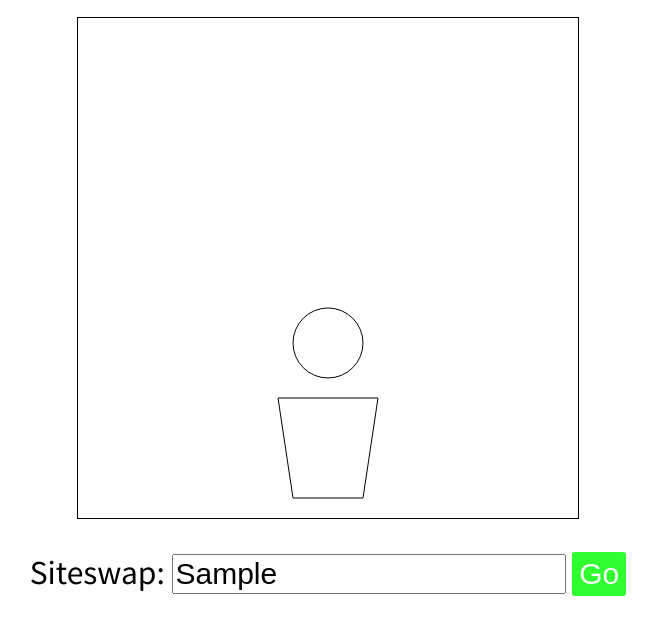
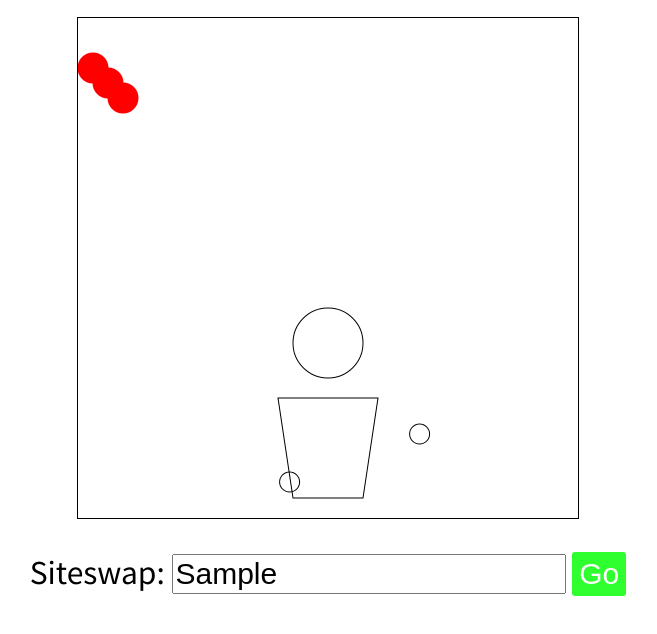
Before and after one commit to Tomcion/juggling_simulator, a plain HTML site: page index.html in a window 1280 px wide. Both pictures are taken after typing "Sample" into the empty fields and a click on the button "Go". Shown: the part 66-700 px from the top of the page, without its empty margins (320-977 px from the left). Drawn offline with Linux system fonts and the light colour scheme; a web font is replaced by a local one.

Commit message:
hand movement finished

```diff
--- a/css/style.css
+++ b/css/style.css
@@ -45,3 +45,8 @@ button:hover {
   color: rgb(39, 163, 1);
   opacity: 50%;
 }
+
+canvas {
+  width: 500px;
+  height: 500px;
+}
--- /dev/null
+++ b/js/drawing.js
@@ -0,0 +1,66 @@
+
+const WIDTH = 1000;
+const HEIGHT = 1000;
+
+const bodyWidthUp = 200;
+const bodyWidthDown = 140;
+const bodyHeight = 200;
+const downMargin = 40;
+const headRadius = 70;
+const neckLength = 40;
+
+const bodyPoint1x = (WIDTH + bodyWidthUp) / 2;
+const bodyPoint1y = HEIGHT - downMargin - bodyHeight;
+const bodyPoint2x = WIDTH - ((WIDTH + bodyWidthUp) / 2);
+const bodyPoint2y = HEIGHT - downMargin - bodyHeight;
+const bodyPoint3x = WIDTH - ((WIDTH + bodyWidthDown) / 2);
+const bodyPoint3y = HEIGHT - downMargin;
+const bodyPoint4x = (WIDTH + bodyWidthDown) / 2;
+const bodyPoint4y = HEIGHT - downMargin;
+
+const headCenterX = WIDTH / 2;
+const headCenterY = HEIGHT - downMargin - bodyHeight - neckLength - headRadius;
+
+const headBorderX = (WIDTH / 2) + headRadius;
+
+export function drawBody(c) {
+  c.strokeStyle = 'black';
+  c.lineWidth = 2;
+  c.beginPath();
+  c.moveTo(bodyPoint1x, bodyPoint1y);
+  c.lineTo(bodyPoint2x, bodyPoint2y);
+  c.lineTo(bodyPoint3x, bodyPoint3y);
+  c.lineTo(bodyPoint4x, bodyPoint4y);
+  c.closePath();
+
+  c.moveTo(headBorderX, headCenterY);
+
+  c.arc(headCenterX, headCenterY, headRadius, 0, Math.PI * 2, false);
+
+  c.stroke();
+}
+
+const handRadius = 20;
+
+export function drawHands(c, rightHand, leftHand) {
+  c.strokeStyle = 'black';
+  c.beginPath();
+  c.arc(rightHand.x, rightHand.y, handRadius, 0, Math.PI * 2, false);
+  c.stroke();
+  c.beginPath();
+  c.arc(leftHand.x, leftHand.y, handRadius, 0, Math.PI * 2, false);
+  c.stroke();
+}
+
+const ballRadius = 30;
+
+export function drawBalls(c, balls) {
+  for(let i = 0; i < balls.length; i++) {
+    c.strokeStyle = 'red';
+    c.fillStyle = 'red';
+    c.beginPath();
+    c.arc(balls[i].x, balls[i].y, ballRadius, 0, Math.PI * 2, false);
+    c.fill();
+    c.stroke();
+  }
+}
--- a/js/script.js
+++ b/js/script.js
@@ -1,19 +1,47 @@
+import { drawBody, drawHands, drawBalls } from './drawing.js';
+
+const canvas = document.querySelector('canvas');
+
+const WIDTH = 1000;
+const HEIGHT = 1000;
+
+canvas.width = WIDTH;
+canvas.height = HEIGHT;
+
+const c = canvas.getContext('2d');
 
 let lastRenderTime = 0;
 const fps = 10;
+// const period = 2; //number of seconds for a full throw
+const framesPerThrow = 20;
 
 let playing = false;
-const WIDTH = 500;
-const HEIGHT = 500;
+let siteswap;
 
-const bodyWidthUp = 100;
-const bodyWidthDown = 70;
-const bodyHeight = 100;
-const downMargin = 20;
-const headRadius = 35;
-const neckLength = 20;
+const handsDistance = 200; //The maximum distance between the hands and the middle of the screen
+const handsOffsetX = 140; //how much hands move on the x axis while juggling
+const handsOffsetY = 100; //how much hands move on the y axis while juggling
+const handsAccelerationX = (handsOffsetX) / ((framesPerThrow / 4) * (framesPerThrow / 4));
+const handsAccelerationY = (handsOffsetY) / ((framesPerThrow / 4) * (framesPerThrow / 4));
+const handsMaxVy = handsAccelerationY * (framesPerThrow / 4);
 
-let siteswap;
+let stepInCycle = 1; //1 to 20
+
+let rightHand = {
+  x: (WIDTH / 2) - handsDistance, y: HEIGHT - 120,
+  dx: 0, dy: handsMaxVy
+};
+
+let leftHand = {
+  x: (WIDTH / 2) + handsDistance - handsOffsetX, y: HEIGHT - 120,
+  dx: 0, dy: -handsMaxVy
+};
+
+let balls = [
+  { x: 30, y: 100 },
+  { x: 60, y: 130 },
+  { x: 90, y: 160 }
+];
 
 function render(currentTime) {
   if(!playing) return;
@@ -28,9 +56,12 @@ function render(currentTime) {
 
   c.clearRect(0, 0, WIDTH, HEIGHT);
 
-  drawBody();
-  drawHands();
-  drawBalls();
+  drawBody(c);
+  drawHands(c, rightHand, leftHand);
+  drawBalls(c, balls);
+
+  stepInCycle++;
+  if(stepInCycle > 20) stepInCycle = 1;
 }
 
 const siteswapForm = document.getElementById('siteswap-form');
@@ -42,51 +73,42 @@ siteswapForm.addEventListener('submit', (e) => {
   siteswap = siteswapInput.value;
   playing = true;
 
-  render();
+  requestAnimationFrame(render);
 });
 
-const canvas = document.querySelector('canvas');
+function updateHands() {
+  leftHand.x += leftHand.dx;
+  rightHand.x += rightHand.dx;
 
-canvas.width = WIDTH;
-canvas.height = HEIGHT;
+  leftHand.y += leftHand.dy;
+  rightHand.y += rightHand.dy;
 
-const c = canvas.getContext('2d');
-
-
-function updateHands() {
-
+  if(stepInCycle <= framesPerThrow / 4) {
+    rightHand.dx += handsAccelerationX;
+    leftHand.dx += handsAccelerationX;
+    rightHand.dy -= handsAccelerationY;
+    leftHand.dy += handsAccelerationY;
+  }else if(stepInCycle <= framesPerThrow / 2) {
+    rightHand.dx -= handsAccelerationX;
+    leftHand.dx -= handsAccelerationX;
+    rightHand.dy -= handsAccelerationY;
+    leftHand.dy += handsAccelerationY;
+  }else if(stepInCycle <= framesPerThrow * 3 / 4) {
+    rightHand.dx -= handsAccelerationX;
+    leftHand.dx -= handsAccelerationX;
+    rightHand.dy += handsAccelerationY;
+    leftHand.dy -= handsAccelerationY;
+  }else if(stepInCycle <= framesPerThrow) {
+    rightHand.dx += handsAccelerationX;
+    leftHand.dx += handsAccelerationX;
+    rightHand.dy += handsAccelerationY;
+    leftHand.dy -= handsAccelerationY;
+  }
 }
 
 function updateBalls() {
 
 }
 
-function drawHands() {
-
-}
-
-function drawBalls() {
-
-}
-
-function drawBody() {
-  c.beginPath();
-  c.moveTo((WIDTH + bodyWidthUp) / 2, HEIGHT - downMargin - bodyHeight);
-  c.lineTo(WIDTH - ((WIDTH + bodyWidthUp) / 2), HEIGHT - downMargin - bodyHeight);
-  c.lineTo(WIDTH - ((WIDTH + bodyWidthDown) / 2), HEIGHT - downMargin);
-  c.lineTo((WIDTH + bodyWidthDown) / 2, HEIGHT - downMargin);
-  c.closePath();
-
-  c.moveTo(
-    (WIDTH / 2) + headRadius,
-    HEIGHT - downMargin - bodyHeight - neckLength - headRadius
-  );
-
-  c.arc(
-    WIDTH / 2,
-    HEIGHT - downMargin - bodyHeight - neckLength - headRadius,
-    headRadius, 0, Math.PI * 2, false
-  );
-
-  c.stroke();
-}
+drawBody(c);
+drawHands(c, rightHand, leftHand);
```
Also changed, not shown: js/ball.js (added, +11 -0 lines).
